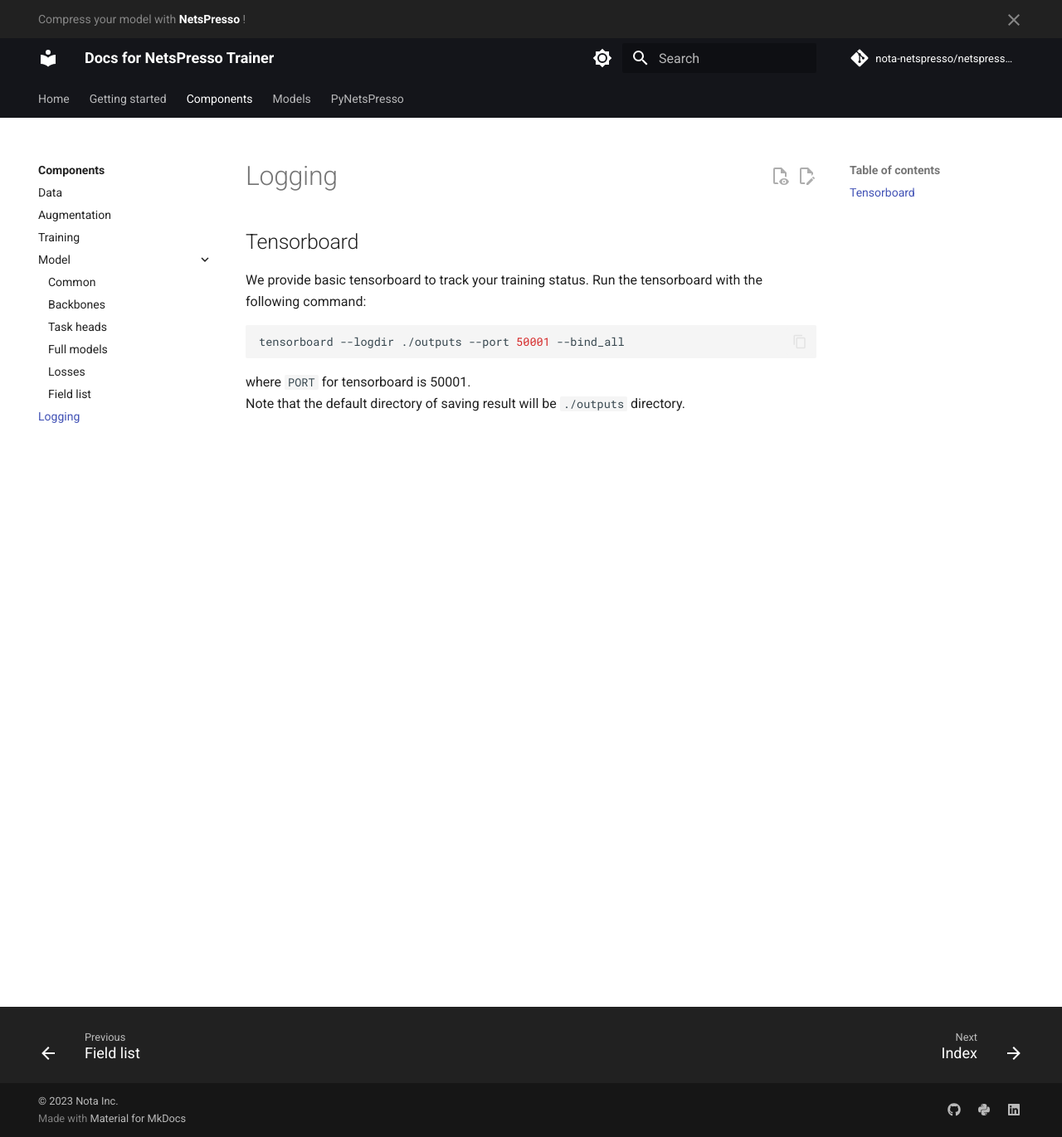
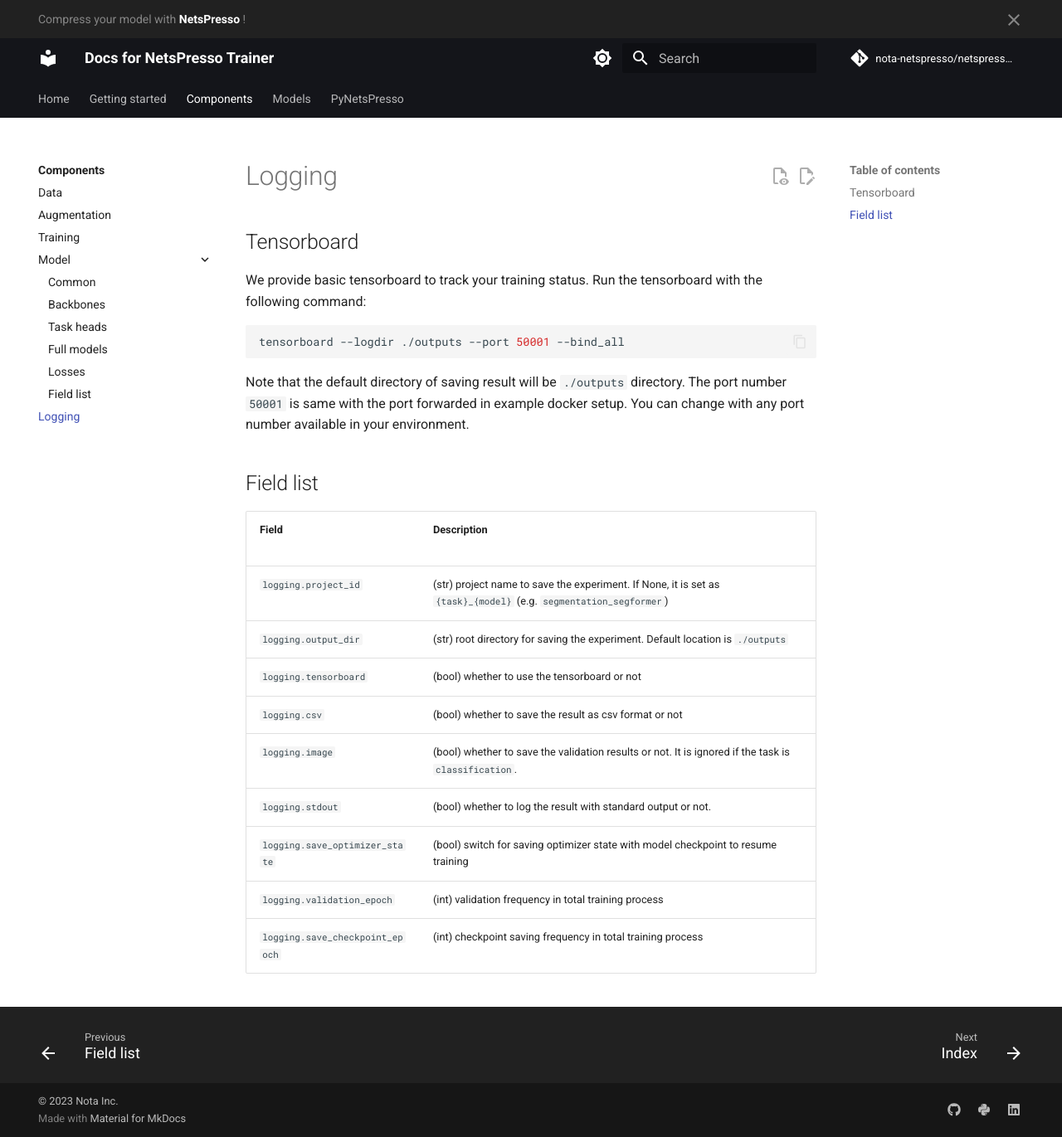
Before and after one commit to Nota-NetsPresso/netspresso-trainer, an MkDocs documentation site: the page built from docs/components/logging.md, in a window 1280 px wide and 1371 px high. Shown: the whole window at 83% size. Built offline with MkDocs 1.6.1 and Material for MkDocs 9.7.7, drawn with Linux system fonts in a browser that asks for light colours; comment, search, counter and statistics services are not loaded.

Commit message:
#145 add logging

````diff
--- a/docs/components/logging.md
+++ b/docs/components/logging.md
@@ -6,5 +6,19 @@ We provide basic tensorboard to track your training status. Run the tensorboard
 tensorboard --logdir ./outputs --port 50001 --bind_all
 ```
 
-where `PORT` for tensorboard is 50001.
 Note that the default directory of saving result will be `./outputs` directory.
+The port number `50001` is same with the port forwarded in example docker setup. You can change with any port number available in your environment.
+
+## Field list
+
+| Field <img width=200/> | Description |
+|---|---|
+| `logging.project_id` | (str) project name to save the experiment. If None, it is set as `{task}_{model}` (e.g. `segmentation_segformer`)|
+| `logging.output_dir` | (str) root directory for saving the experiment. Default location is `./outputs`|
+| `logging.tensorboard` | (bool) whether to use the tensorboard or not |
+| `logging.csv` | (bool) whether to save the result as csv format or not |
+| `logging.image` | (bool) whether to save the validation results or not. It is ignored if the task is `classification`. |
+| `logging.stdout` | (bool) whether to log the result with standard output or not. |
+| `logging.save_optimizer_state` | (bool) switch for saving optimizer state with model checkpoint to resume training |
+| `logging.validation_epoch` | (int) validation frequency in total training process |
+| `logging.save_checkpoint_epoch` | (int) checkpoint saving frequency in total training process |
````
